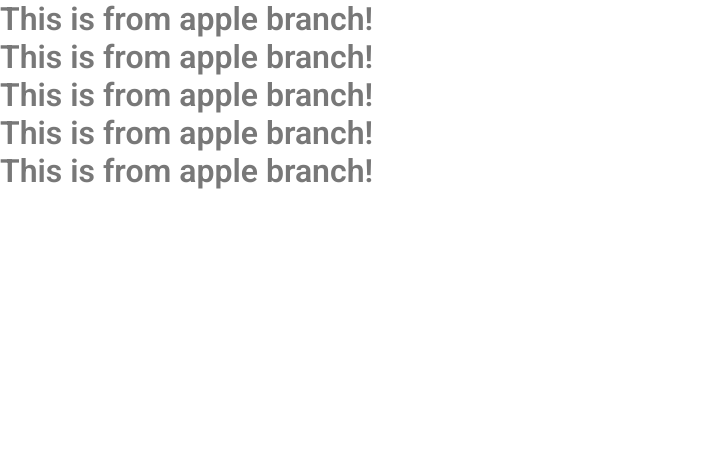
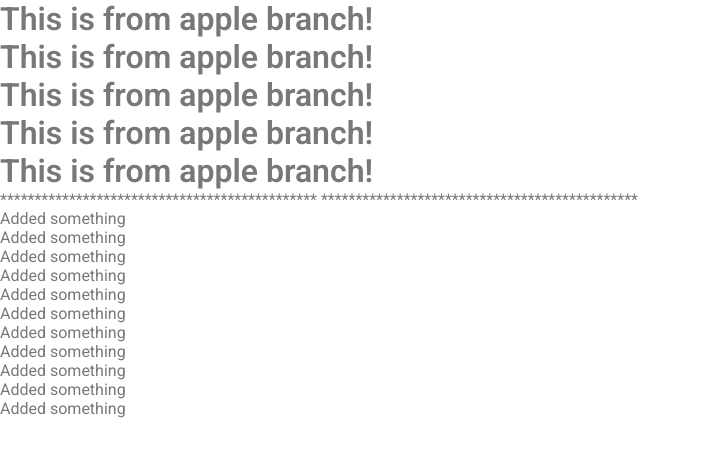
Before and after one commit to codeboylal/test-git, a plain HTML site: page index.html in a window 1280 px wide. Shown: the whole page, without its empty margins (0-701 px from the left). Drawn offline with Linux system fonts and the light colour scheme.

Commit message:
added few extralines form ball branch

```diff
--- a/index.html
+++ b/index.html
@@ -38,5 +38,20 @@
   <h1>This is from apple branch!</h1>
 
 
+  **********************************************
+  **********************************************
+  <p>Added something</p>
+  <p>Added something</p>
+  <p>Added something</p>
+  <p>Added something</p>
+  <p>Added something</p>
+  <p>Added something</p>
+  <p>Added something</p>
+  <p>Added something</p>
+  <p>Added something</p>
+  <p>Added something</p>
+  <p>Added something</p>
+
+
 </body>
 </html>
```
